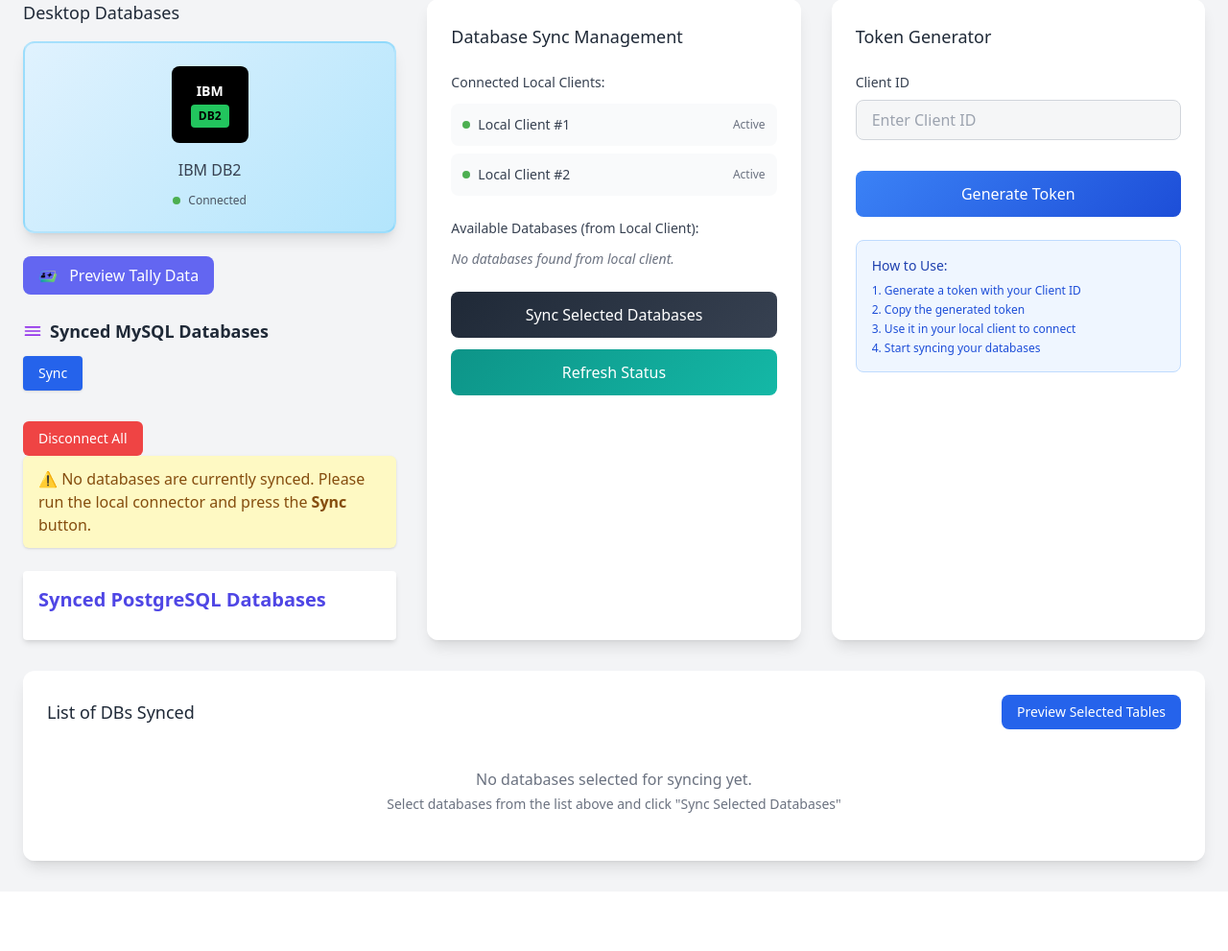
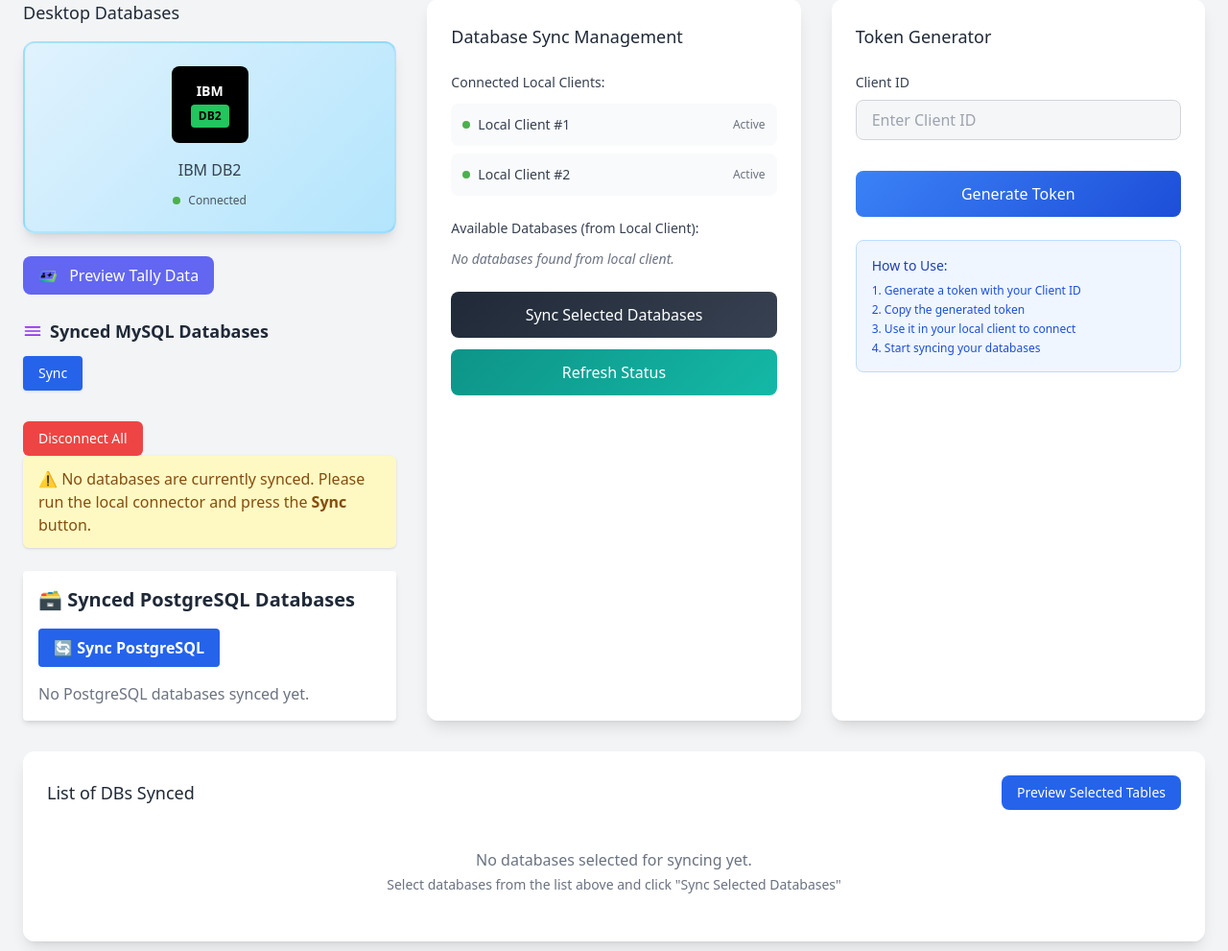
Before and after one commit to chriz-ty/smartcard-cloud, a Flask app: page / in a window 1280 px wide. Shown: the part 97-1088 px from the top of the page at 96% size. Before the commit the page ends 1014 px from the top, so only its background shows below. Run offline with Flask 3, Linux system fonts and the light colour scheme; some libraries are stand-ins or nearby versions.

Commit message:
Update cloud_dashboard.html

```diff
--- a/templates/cloud_dashboard.html
+++ b/templates/cloud_dashboard.html
@@ -171,29 +171,39 @@
                     {% endif %}
                 </div>
                 <!-- PostgreSQL Synced Databases -->
-                <div class="bg-white p-4 rounded shadow-md mb-4">
-                <h2 class="text-xl font-bold text-indigo-600 mb-3">Synced PostgreSQL Databases</h2>
+                <div class="bg-white shadow-md rounded p-4 mt-6">
+                    <h2 class="text-xl font-semibold mb-4 text-gray-800">🗃️ Synced PostgreSQL Databases</h2>
 
-                {% if postgres_data %}
-                    <h2 class="text-xl font-semibold mt-4">PostgreSQL Databases</h2>
-                    <ul class="list-disc list-inside">
-                        {% for db_name, tables in postgres_data.items() %}
-                        <li>
-                            {{ db_name }}
-                            <a href="/preview-postgres" class="ml-2 text-blue-500 underline">Preview</a>
-                        </li>
-                        {% endfor %}
-                    </ul>
-
-                    <form id="disconnect-postgres-form" method="POST" action="/disconnect-postgres">
+                    <form method="GET" action="/sync-postgres">
                         <button type="submit"
-                        class="mt-2 px-4 py-1 bg-red-600 hover:bg-red-700 text-white rounded">
-                        Disconnect PostgreSQL
+                            class="bg-blue-600 hover:bg-blue-700 text-white font-semibold py-2 px-4 rounded">
+                            🔄 Sync PostgreSQL
                         </button>
                     </form>
-                {% endif %}
 
+                    {% if postgres_dbs %}
+                        <ul class="mt-4 space-y-3">
+                            {% for db in postgres_dbs %}
+                                <li class="border rounded px-4 py-2 bg-gray-50 shadow-sm">
+                                    <span class="font-bold text-gray-700">{{ db.name }}</span>
+                                    <ul class="pl-4 text-sm text-gray-600">
+                                        {% for table in db.tables %}
+                                            <li class="flex items-center justify-between mt-1">
+                                                <span>{{ table }}</span>
+                                                <a href="/preview-postgres?db={{ db.name }}&table={{ table }}"
+                                                class="text-blue-600 hover:underline">🔍 Preview</a>
+                                            </li>
+                                        {% endfor %}
+                                    </ul>
+                                </li>
+                            {% endfor %}
+                        </ul>
+                    {% else %}
+                        <p class="text-gray-500 mt-4">No PostgreSQL databases synced yet.</p>
+                    {% endif %}
                 </div>
+
+
 
 
 
```
